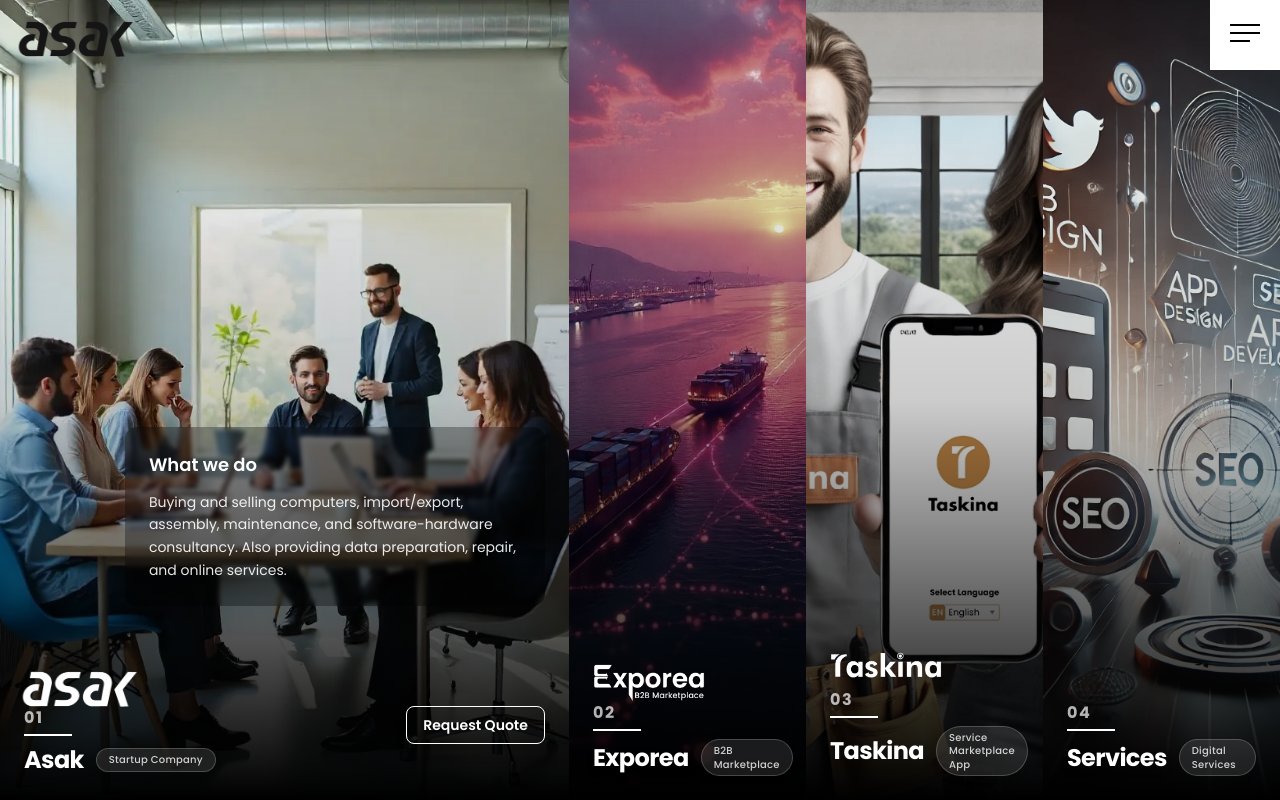
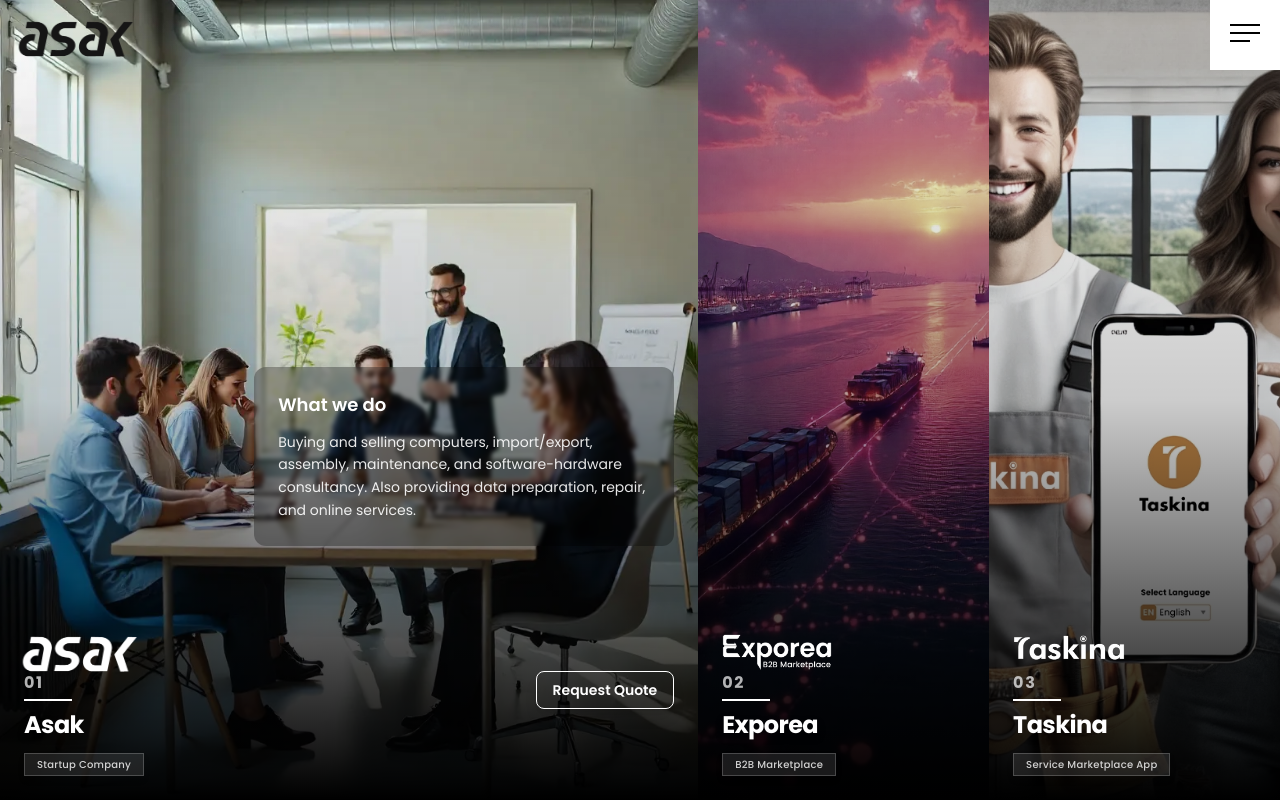
Before and after one commit to Ammaralibrahim/asakcompany, a Next.js app: page / in a window 1280 px wide. Built offline with nearby package versions, Linux system fonts and the light colour scheme.

Commit message:
adit the badges place and make it under title

```diff
--- a/app/page.js
+++ b/app/page.js
@@ -33,21 +33,13 @@
       description:
         "Electrical materials, electronic components, industrial machines, and electronic devices manufacturing, buying, selling, import/export.",
     },
-    {
-      title: "Services",
-      image: "/services.webp",
-      logo: null,
-      category: "Digital Services",
-      description:
-        "Medical devices, orthopedic products, cosmetics, personal care, spices, dried nuts, and food supplements: buying, selling, export, and import.",
-    },
+
   ];
 
   const menuItems = [
     { id: 1, title: "Asak" },
     { id: 2, title: "Exporea" },
     { id: 3, title: "Taskina" },
-    { id: 4, title: "Services" },
   ];
 
   const menuContents = [
@@ -69,12 +61,7 @@
       description:
         "Electrical materials, electronic components, industrial machines, and electronic devices manufacturing, buying, selling, import/export.",
     },
-    {
-      id: 4,
-      title: "Services Details",
-      description:
-        "Medical devices, orthopedic products, cosmetics, personal care, spices, dried nuts, and food supplements: buying, selling, export, and import.",
-    },
+
   ];
 
   return (
@@ -164,9 +151,9 @@
                 <div className="w-12 h-[2px] bg-white mb-2"></div>
 
                 {/* Başlık + Badge */}
-                <h3 className="flex items-center gap-3 text-xl md:text-2xl font-bold tracking-tight drop-shadow-lg">
+                <h3 className="flex flex-col  items-left gap-3 text-xl md:text-2xl font-bold tracking-tight drop-shadow-lg">
                   {col.title}
-                <span className="px-3 py-1 text-[10px] font-medium text-white/80 rounded-full
+                <span className="px-3 py-1 text-[10px] font-medium text-white/80
                  backdrop-blur-md bg-white/10 border border-white/20 tracking-wide">
   {col.category}
 </span>
@@ -194,7 +181,7 @@
             </div>
 
             {hoveredIndex === i && (
-              <motion.div className="absolute top-58 inset-0 flex items-center justify-end pr-6 pointer-events-none">
+              <motion.div className="absolute top-28 inset-0 flex items-center justify-end pr-6 pointer-events-none">
                 <div className="max-w-[420px] p-6 rounded-xl pointer-events-auto backdrop-blur-[2px] bg-black/30">
                   <h4 className="text-lg font-semibold mb-3">What we do</h4>
                   <p className="text-sm leading-relaxed text-white/90">{col.description}</p>
```
